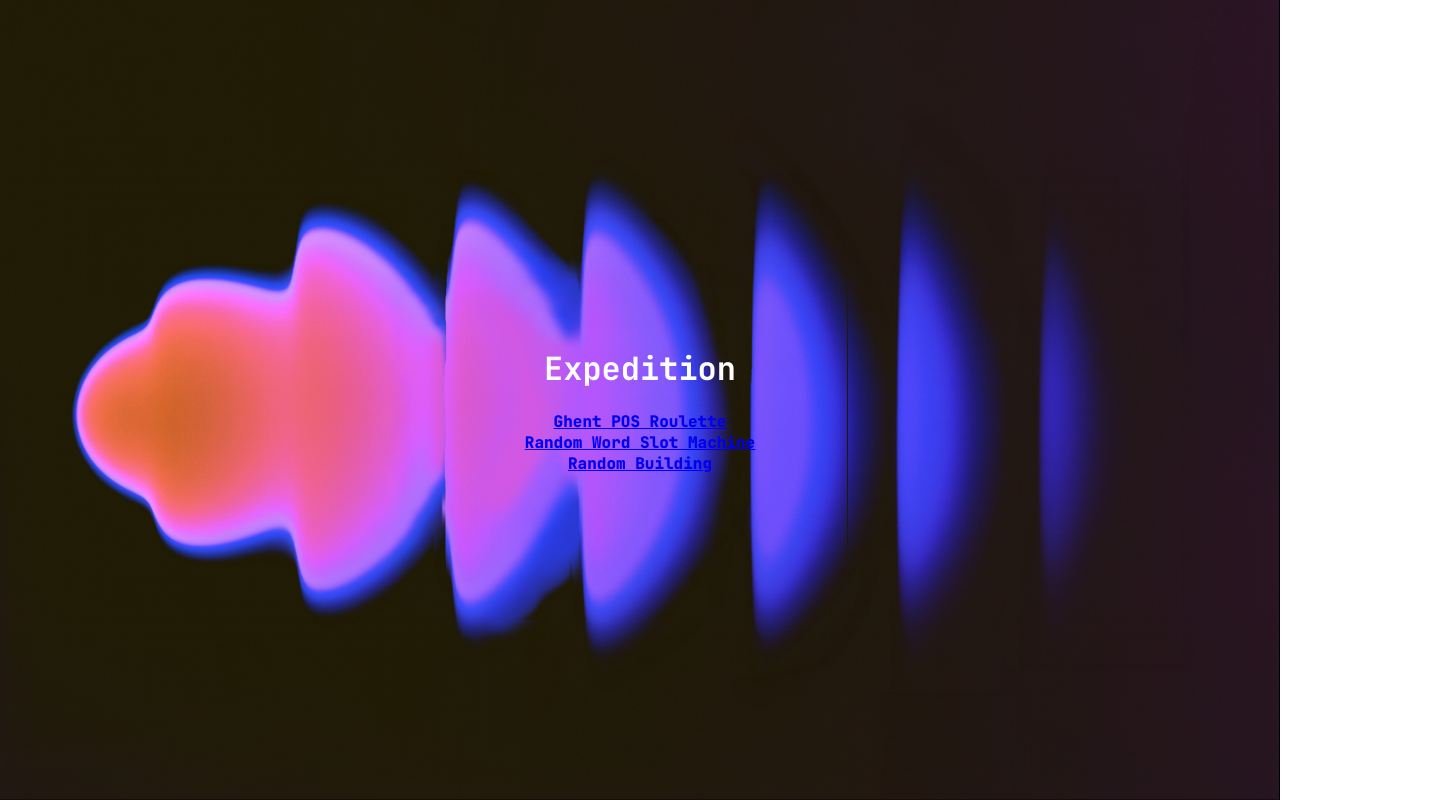
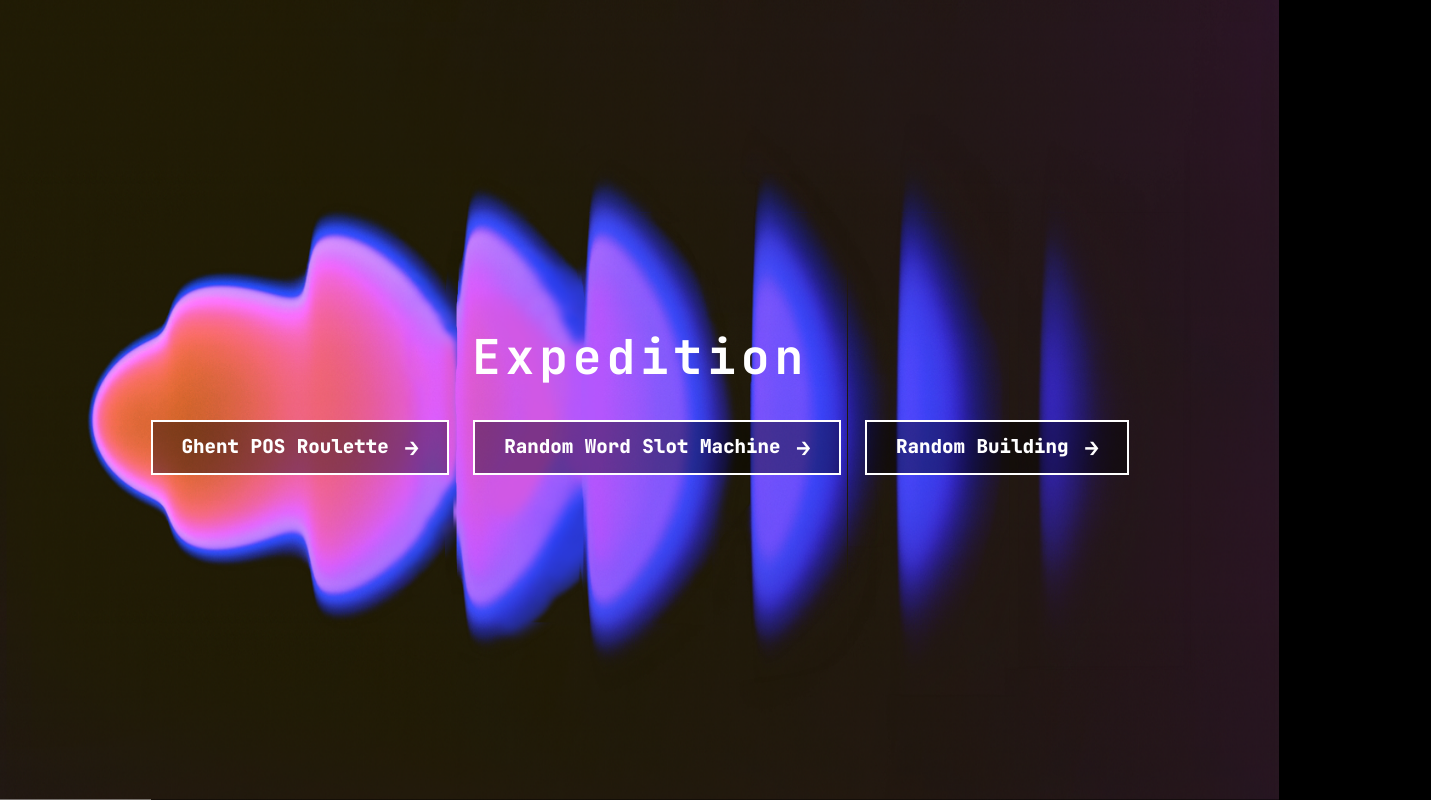
Before and after one commit to jeanjacquescollective/expedition-randomizers, a plain HTML site: page index.html in a window 1280 px wide. Shown: the whole page, 1431 px wide, since content can reach past the window. Drawn offline with Linux system fonts and the light colour scheme.

Commit message:
update main page

```diff
--- a/css/main.css
+++ b/css/main.css
@@ -1,77 +1,120 @@
 @import 'general.css';
 
-.background-container {
-    position: absolute;
-    top: 0;
-    left: 0;
-    width: 100vw;
-    height: 100vh;
-    overflow: hidden;
-    z-index: -1;
-    background-color: black;
-
+/* ===========================
+    Variables & Base Styles
+    =========================== */
+body {
+     display: flex;
+     flex-direction: column;
+     align-items: center;
+     justify-content: center;
+     height: 100vh;
+     margin: 0;
 }
 
-.background-image {
-    position: fixed;
-    top: 0;
-    left: 0;
-    width: 100vw;
-    height: 100vh;
-    object-fit: cover;
-    z-index: -1;
-    animation: background-animation 30s linear infinite;
+h1 {
+     color: var(--white);
 }
 
-.layer-1 {
-    animation-delay: 0s;
+/* ===========================
+    Expedition Container
+    =========================== */
+.expedition {
+     position: relative;
+     display: flex;
+     flex-direction: column;
+     align-items: center;
+     justify-content: center;
+     min-height: 100vh;
+     z-index: 1;
 }
 
-.layer-2 {
-    animation-delay: 2s;
+/* ===========================
+    Title
+    =========================== */
+.expedition__title {
+     color: var(--white);
+     font-size: 3rem;
+     margin-bottom: 2rem;
+     text-align: center;
+     letter-spacing: 0.1em;
 }
 
-.layer-3 {
-    animation-delay: 4s;
+/* ===========================
+    Navigation
+    =========================== */
+.expedition__nav {
+     display: flex;
+     align-items: center;
+     gap: 1.5rem;
+     margin-bottom: 2rem;
 }
 
-.layer-4 {
-    animation-delay: 6s;
+.expedition__link {
+     color: var(--white);
+     text-decoration: none;
+     padding: 0.5em 1.5em;
+     border: 2px solid var(--white);
+     border-radius: 0;
+     font-size: 1.2rem;
+     background: rgba(0,0,0,0.4);
+     position: relative;
+     transition: background 0.2s, color 0.2s;
 }
 
-.layer-5 {
-    animation-delay: 8s;
+.expedition__link:hover {
+     background: var(--white);
+     color: var(--black);
 }
 
-.layer-6 {
-    animation-delay: 10s;
+.expedition__nav .expedition__link::after {
+     content: "→";
+     margin-left: 1rem;
+     color: var(--white);
+     font-weight: bold;
+     font-size: 1.2em;
+     vertical-align: middle;
 }
 
-
-@keyframes background-animation {
-    0% {
-        transform: scale(1) translate(0, 0);
-    }
-
-    50% {
-        transform: scale(1.1) translate(-5%, -5%);
-    }
-
-    100% {
-        transform: scale(1) translate(0, 0);
-    }
+/* ===========================
+    Background
+    =========================== */
+.expedition__background {
+     position: absolute;
+     top: 0;
+     left: 0;
+     width: 100vw;
+     height: 100vh;
+     overflow: hidden;
+     z-index: -1;
+     background-color: black;
 }
 
-body {
-    display: flex;
-    flex-direction: column;
-    align-items: center;
-    justify-content: center;
-    height: 100vh;
-    margin: 0;
+.expedition__background-image {
+     position: fixed;
+     top: 0;
+     left: 0;
+     width: 100vw;
+     height: 100vh;
+     object-fit: cover;
+     z-index: -1;
+     animation: background-animation 30s linear infinite;
 }
 
-h1{
-        color: var(--white);
+/* Layered Animation Delays */
+.expedition__background-image--color   { animation-delay: 0s; }
+.expedition__background-image--layer1  { animation-delay: 2s; }
+.expedition__background-image--layer2  { animation-delay: 4s; }
+.expedition__background-image--layer3  { animation-delay: 6s; }
+.expedition__background-image--layer4  { animation-delay: 8s; }
+.expedition__background-image--layer5  { animation-delay: 10s; }
+.expedition__background-image--layer6  { animation-delay: 12s; }
 
+/* ===========================
+    Animations
+    =========================== */
+@keyframes background-animation {
+     0%   { transform: scale(1) translate(0, 0); }
+     50%  { transform: scale(1.1) translate(-5%, -5%); }
+     100% { transform: scale(1) translate(0, 0); }
 }
--- a/index.html
+++ b/index.html
@@ -8,18 +8,22 @@
     <link rel="stylesheet" href="css/main.css">
 </head>
 <body>
-    <h1>Expedition</h1>
-    <a href="randomizers/ghent-pos-roulette/index.html">Ghent POS Roulette</a>
-    <a href="randomizers/random-word-slotmachine/index.html">Random Word Slot Machine</a>
-    <a href="randomizers/random-building/index.html">Random Building</a>
-    <div class="background-container">
-        <img src="./assets/png/background_0007_background-color.png" alt="background-image" class="background-image background-color"  />
-        <img src="./assets/png/background_0005_L-1.png" alt="background Part 1" class="background-image layer-1"  />
-        <img src="./assets/png/background_0004_L-2.png" alt="background Part 2" class="background-image layer-2"  />
-        <img src="./assets/png/background_0003_L-3.png" alt="background Part 3" class="background-image layer-3"  />
-        <img src="./assets/png/background_0002_L-4.png" alt="background Part 4" class="background-image layer-4"  />
-        <img src="./assets/png/background_0001_L-5.png" alt="background Part 5" class="background-image layer-5"  />
-        <img src="./assets/png/background_0000_L-6.png" alt="background Part 6" class="background-image layer-6"  />
+    <div class="expedition">
+        <h1 class="expedition__title">Expedition</h1>
+        <nav class="expedition__nav">
+            <a class="expedition__link" href="randomizers/ghent-pos-roulette/index.html">Ghent POS Roulette</a>
+            <a class="expedition__link" href="randomizers/random-word-slotmachine/index.html">Random Word Slot Machine</a>
+            <a class="expedition__link" href="randomizers/random-building/index.html">Random Building</a>
+        </nav>
+        <div class="expedition__background"></div>
+            <img src="./assets/png/background_0007_background-color.png" alt="background-image" class="expedition__background-image expedition__background-image--color" />
+            <img src="./assets/png/background_0005_L-1.png" alt="background Part 1" class="expedition__background-image expedition__background-image--layer1" />
+            <img src="./assets/png/background_0004_L-2.png" alt="background Part 2" class="expedition__background-image expedition__background-image--layer2" />
+            <img src="./assets/png/background_0003_L-3.png" alt="background Part 3" class="expedition__background-image expedition__background-image--layer3" />
+            <img src="./assets/png/background_0002_L-4.png" alt="background Part 4" class="expedition__background-image expedition__background-image--layer4" />
+            <img src="./assets/png/background_0001_L-5.png" alt="background Part 5" class="expedition__background-image expedition__background-image--layer5" />
+            <img src="./assets/png/background_0000_L-6.png" alt="background Part 6" class="expedition__background-image expedition__background-image--layer6" />
+        </div>
     </div>
     <script src="js/main.js"></script>
 </body>
```
